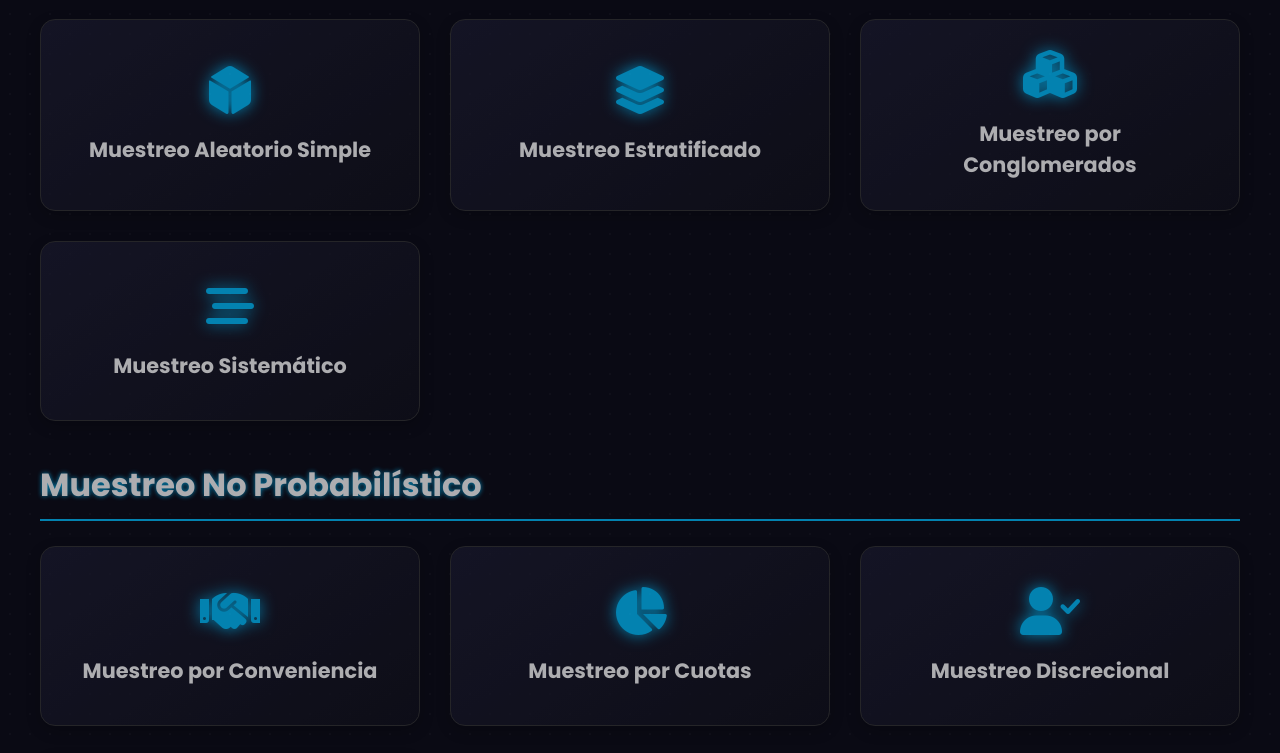
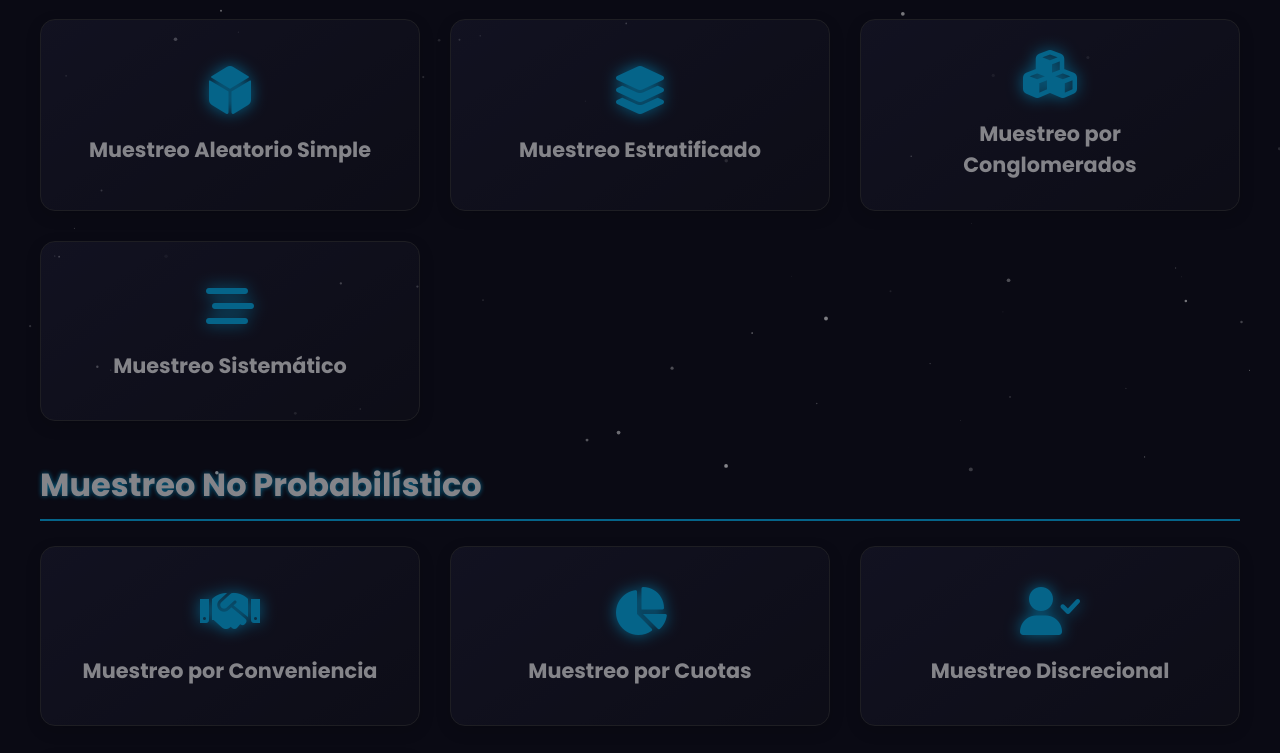
Before and after one commit to LuiguiP11/estadistica_MEJA, a plain HTML site: page index.html in a window 1280 px wide. Shown: the part 316-1069 px from the top of the page. Drawn offline with nearby package versions, Linux system fonts and the light colour scheme.

Commit message:
Añadido fondo animado y funcionalidades multimedia

```diff
--- a/index.html
+++ b/index.html
@@ -15,6 +15,9 @@
 
 </head>
 <body>
+
+  <!-- Contenedor para el fondo animado -->
+  <div id="particles-js"></div>
 
   <!-- Splash Screen Institucional -->
   <div id="splash-screen">
@@ -96,5 +99,9 @@
   <script src="splash.js"></script>
   <script src="app.js"></script>
 
+  <!-- Scripts para el fondo animado -->
+  <script src="https://cdn.jsdelivr.net/particles.js/2.0.0/particles.min.js"></script>
+  <script src="particles-config.js"></script>
+
 </body>
 </html>
--- /dev/null
+++ b/particles-config.js
@@ -0,0 +1,63 @@
+particlesJS('particles-js', {
+  "particles": {
+    "number": {
+      "value": 80,
+      "density": {
+        "enable": true,
+        "value_area": 800
+      }
+    },
+    "color": {
+      "value": "#ffffff"
+    },
+    "shape": {
+      "type": "circle",
+      "stroke": {
+        "width": 0,
+        "color": "#000000"
+      }
+    },
+    "opacity": {
+      "value": 0.5,
+      "random": true,
+      "anim": {
+        "enable": true,
+        "speed": 1,
+        "opacity_min": 0.1,
+        "sync": false
+      }
+    },
+    "size": {
+      "value": 2,
+      "random": true,
+      "anim": {
+        "enable": false
+      }
+    },
+    "line_linked": {
+      "enable": false
+    },
+    "move": {
+      "enable": true,
+      "speed": 0.5,
+      "direction": "none",
+      "random": true,
+      "straight": false,
+      "out_mode": "out",
+      "bounce": false
+    }
+  },
+  "interactivity": {
+    "detect_on": "canvas",
+    "events": {
+      "onhover": {
+        "enable": false
+      },
+      "onclick": {
+        "enable": false
+      },
+      "resize": true
+    }
+  },
+  "retina_detect": true
+});
--- a/style.css
+++ b/style.css
@@ -16,13 +16,21 @@
     box-sizing: border-box;
 }
 
+/* --- Animated Background --- */
+#particles-js {
+    position: fixed;
+    width: 100%;
+    height: 100%;
+    top: 0;
+    left: 0;
+    z-index: -1; /* Crucial: lo mantiene en el fondo */
+}
+
 body {
     font-family: 'Poppins', sans-serif;
     background-color: var(--background-color);
     color: var(--text-color);
     padding: 20px;
-    background-image: radial-gradient(circle, #10101a 1px, transparent 1px);
-    background-size: 20px 20px;
 }
 
 .container {
@@ -30,6 +38,8 @@ body {
     max-width: 1200px;
     margin: 0 auto;
     text-align: center;
+    position: relative; /* Asegura que el contenido esté por encima del fondo */
+    z-index: 1;
 }
 
 /* --- Main Content Visibility --- */
```
